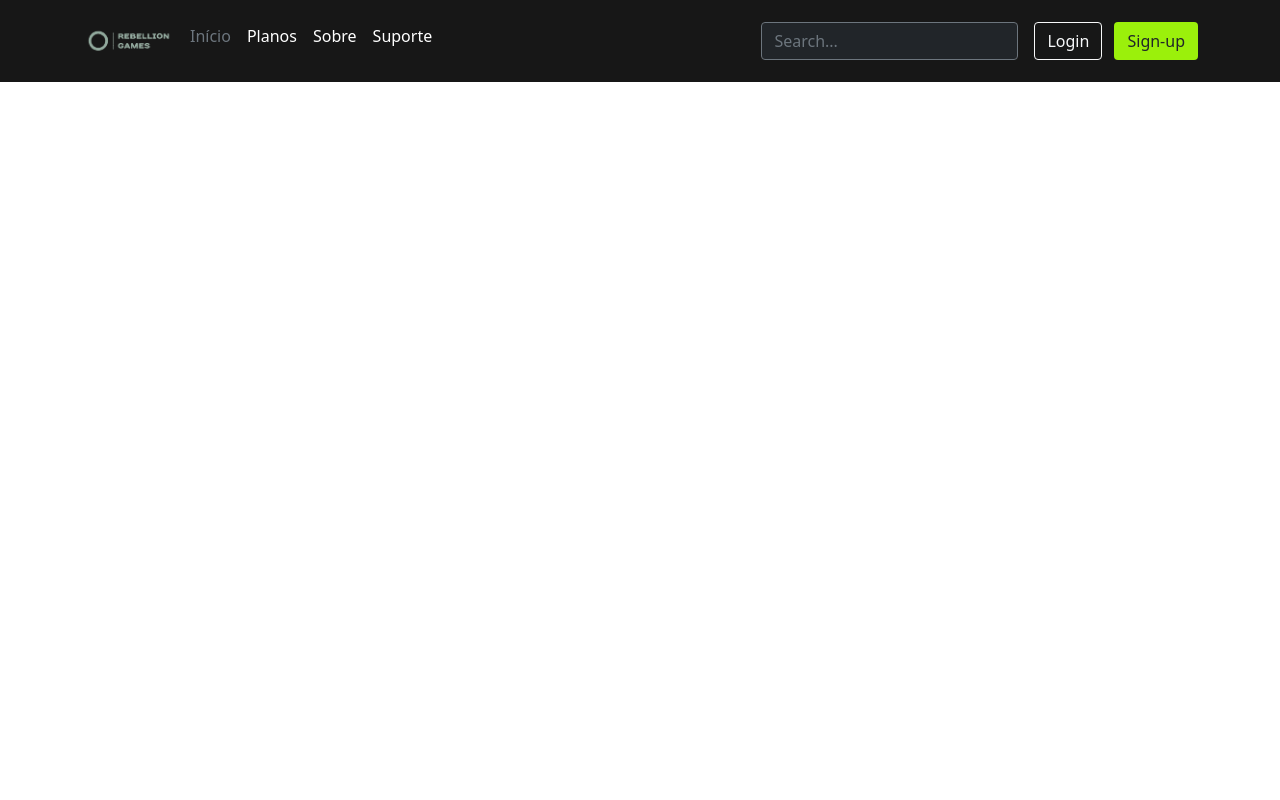
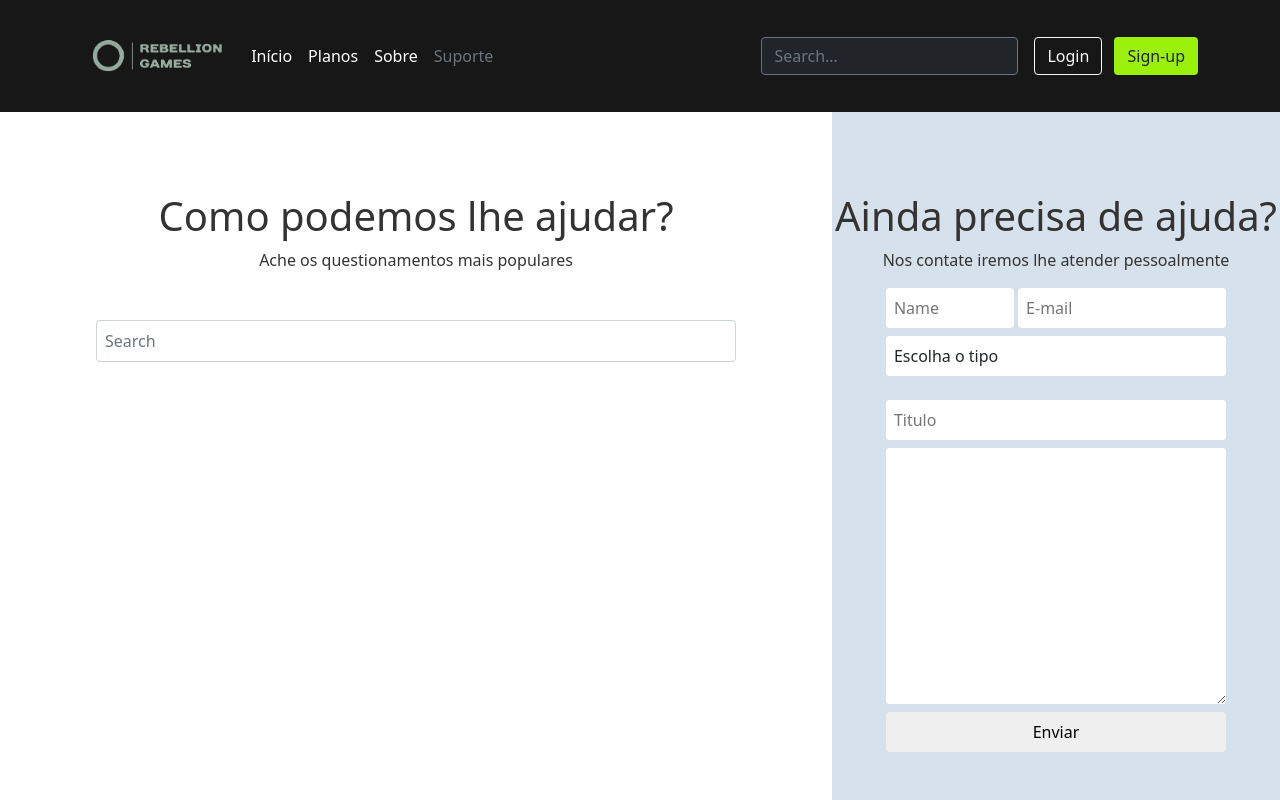
Before and after one commit to JoaoBatistajrs/trabalhoaeda, a plain HTML site: page index.html in a window 1280 px wide. Drawn offline with Linux system fonts and the light colour scheme.

Commit message:
criada pag suporte

```diff
--- a/headers.css
+++ b/headers.css
@@ -1,9 +1,10 @@
 .b-example-divider {
   height: 3rem;
-  background-color: rgba(0, 0, 0, .1);
-  border: solid rgba(0, 0, 0, .15);
+  background-color: rgba(0, 0, 0, 0.1);
+  border: solid rgba(0, 0, 0, 0.15);
   border-width: 1px 0;
-  box-shadow: inset 0 .5em 1.5em rgba(0, 0, 0, .1), inset 0 .125em .5em rgba(0, 0, 0, .15);
+  box-shadow: inset 0 0.5em 1.5em rgba(0, 0, 0, 0.1),
+    inset 0 0.125em 0.5em rgba(0, 0, 0, 0.15);
 }
 
 .form-control-dark {
@@ -15,11 +16,11 @@
   color: #fff;
   background-color: var(--bs-dark);
   border-color: #fff;
-  box-shadow: 0 0 0 .25rem rgba(255, 255, 255, .25);
+  box-shadow: 0 0 0 0.25rem rgba(255, 255, 255, 0.25);
 }
 
 .bi {
-  vertical-align: -.125em;
+  vertical-align: -0.125em;
   fill: currentColor;
 }
 
@@ -30,9 +31,18 @@
 .dropdown-toggle {
   outline: 0;
 }
-.background-hd{
-  background-color:#171717;
+.background-hd {
+  background-color: #171717;
 }
-.nav-button{
+.nav-button {
   background-color: #9bf00b;
 }
+
+header img {
+  width: auto;
+  height: 80px;
+}
+
+header ul {
+  align-items: center;
+}
--- a/index.html
+++ b/index.html
@@ -1,17 +1,23 @@
-<!doctype html>
+<!DOCTYPE html>
 <html lang="en">
   <head>
-    <meta charset="utf-8">
-    <meta name="viewport" content="width=device-width, initial-scale=1">
-    <meta name="description" content="">
-    <meta name="author" content="Mark Otto, Jacob Thornton, and Bootstrap contributors">
-    <meta name="generator" content="Hugo 0.88.1">
+    <meta charset="utf-8" />
+    <meta name="viewport" content="width=device-width, initial-scale=1" />
+    <meta name="description" content="" />
+    <meta
+      name="author"
+      content="Mark Otto, Jacob Thornton, and Bootstrap contributors"
+    />
+    <meta name="generator" content="Hugo 0.88.1" />
     <title>Rebellion Games</title>
 
-    <link rel="canonical" href="https://getbootstrap.com/docs/5.1/examples/headers/">
+    <link
+      rel="canonical"
+      href="https://getbootstrap.com/docs/5.1/examples/headers/"
+    />
 
     <!-- Bootstrap core CSS -->
-<link href="assets/dist/css/bootstrap.min.css" rel="stylesheet">
+    <link href="assets/dist/css/bootstrap.min.css" rel="stylesheet" />
     <style>
       .bd-placeholder-img {
         font-size: 1.125rem;
@@ -28,34 +34,85 @@
       }
     </style>
     <!-- Custom styles for this template -->
-    <link href="headers.css" rel="stylesheet">
+    <link href="headers.css" rel="stylesheet" />
+    <link href="support.css" rel="stylesheet" />
   </head>
   <body>
-
-
-<main>
     <header class="p-3 background-hd text-white">
       <div class="container">
-       <div class="d-flex flex-wrap align-items-center justify-content-center justify-content-lg-start">
-        <ul class="nav col-12 col-lg-auto me-lg-auto mb-2 justify-content-center mb-md-0">
-          <li><img src="img/White logo.png" width="100"> </li>
-          <li><a href="#" class="nav-link px-2 text-secondary">Início</a></li>
+        <div
+          class="
+            d-flex
+            flex-wrap
+            align-items-center
+            justify-content-center justify-content-lg-start
+          "
+        >
+          <ul
+            class="
+              nav
+              col-12 col-lg-auto
+              me-lg-auto
+              mb-2
+              justify-content-center
+              mb-md-0
+            "
+          >
+            <li><img src="img/White logo.png" /></li>
+            <li><a href="#" class="nav-link px-2 text-white">Início</a></li>
             <li><a href="#" class="nav-link px-2 text-white">Planos</a></li>
             <li><a href="#" class="nav-link px-2 text-white">Sobre</a></li>
-          <li><a href="#" class="nav-link px-2 text-white">Suporte</a></li>
+            <li>
+              <a href="#" class="nav-link px-2 text-secondary">Suporte</a>
+            </li>
           </ul>
 
           <form class="col-12 col-lg-auto mb-3 mb-lg-0 me-lg-3">
-          <input type="search" class="form-control form-control-dark" placeholder="Search..." aria-label="Search">
+            <input
+              type="search"
+              class="form-control form-control-dark"
+              placeholder="Search..."
+              aria-label="Search"
+            />
           </form>
 
           <div class="text-end">
-          <button type="button" class="btn btn-outline-light me-2">Login</button>
+            <button type="button" class="btn btn-outline-light me-2">
+              Login
+            </button>
             <button type="button" class="btn nav-button">Sign-up</button>
           </div>
         </div>
       </div>
     </header>
 
+    <main>
+      <section class="left">
+        <header>
+          <h1>Como podemos lhe ajudar?</h1>
+          <p>Ache os questionamentos mais populares</p>
+          <input type="text" placeholder="Search" class="form-control" />
+        </header>
+      </section>
+      <section class="right">
+        <h1>Ainda precisa de ajuda?</h1>
+        <p>Nos contate iremos lhe atender pessoalmente</p>
+        <form>
+          <div class="form-row">
+            <input type="text" placeholder="Name" />
+            <input type="text" placeholder="E-mail" />
+          </div>
+          <select name="" id="">
+            <option disabled selected>Escolha o tipo</option>
+            <option value="type01">Cadastro</option>
+            <option value="type02">Planos</option>
+            <option value="type03">Infraestrutura</option>
+          </select>
+          <input type="text" placeholder="Titulo" />
+          <textarea name="" id="" cols="20" rows="10"></textarea>
+          <button type="submit">Enviar</button>
+        </form>
+      </section>
+    </main>
   </body>
 </html>
--- /dev/null
+++ b/support.css
@@ -0,0 +1,121 @@
+main {
+  display: flex;
+  color: #333333;
+}
+
+.left {
+  width: 65vw;
+  display: flex;
+  justify-content: center;
+}
+
+.left header {
+  margin-top: 5rem;
+  text-align: center;
+}
+
+.left p {
+  margin-bottom: 3rem;
+}
+
+.left input {
+  padding: 0.5rem;
+}
+
+.left input {
+  width: 50vw;
+}
+
+.right {
+  width: 35vw;
+  background-color: #d7e1eb;
+  display: flex;
+  flex-direction: column;
+  align-items: center;
+}
+
+.right > h1 {
+  margin-top: 5rem;
+}
+
+.right form {
+  display: flex;
+  flex-direction: column;
+  justify-content: center;
+}
+
+.right input,
+.right textarea {
+  margin-bottom: 0.5rem;
+}
+
+.right textarea,
+.right option,
+.right select,
+.right input {
+  padding: 0.5rem;
+  color: #212529;
+  background-color: #fff;
+  background-clip: padding-box;
+  appearance: none;
+  border-radius: 0.25rem;
+  transition: border-color 0.15s ease-in-out, box-shadow 0.15s ease-in-out;
+  border: none;
+}
+
+.right .form-row + select {
+  margin-bottom: 1.5rem;
+}
+
+.right .form-row > input {
+  width: 8rem;
+}
+
+.right .form-row input:last-child {
+  width: 13rem;
+}
+
+.right button {
+  margin-bottom: 3rem;
+  border-radius: 0.25rem;
+  border: none;
+  padding: 0.5rem 2rem;
+  transition: 0.3s;
+}
+
+.right button:hover {
+  filter: brightness(0.9);
+}
+
+@media (max-width: 1000px) {
+  main {
+    display: block;
+  }
+
+  .right {
+    width: 100%;
+  }
+
+  .left {
+    width: 100%;
+    height: 50vh;
+  }
+}
+
+@media (max-width: 820px) {
+  .left input {
+    width: 100%;
+  }
+}
+
+@media (max-width: 480px) {
+  .left,
+  .right {
+    padding: 0px 2rem;
+  }
+
+  .right .form-row input,
+  .right .form-row input:last-child {
+    width: 100%;
+  }
+}
```
Also changed, not shown: 1 other file. Lines whose indentation alone changed are shown as unchanged.
